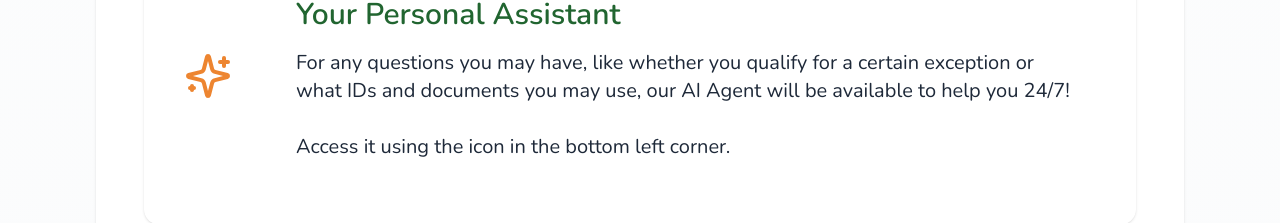
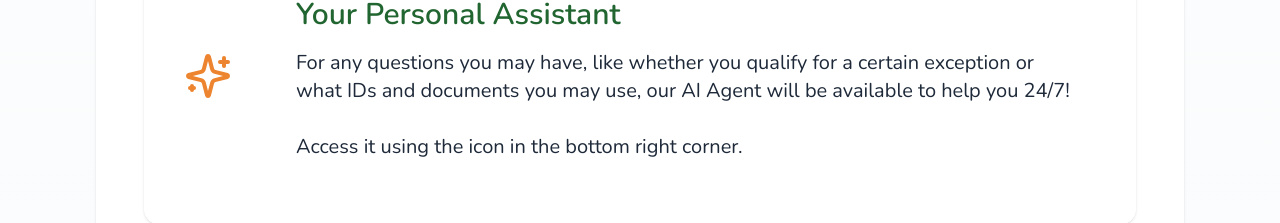
Before and after one commit to Roseline-Projects/Food_Design_Challenge, a React (Vite) app in the folder frontend/: page /application in a window 1280 px wide. Shown: the part 1571-1794 px from the top of the page. Built offline with nearby package versions, Linux system fonts and the light colour scheme.

Commit message:
minor fix - changed instruction to find ai from left to right

```diff
--- a/frontend/src/components/ApplicationPage.jsx
+++ b/frontend/src/components/ApplicationPage.jsx
@@ -41,7 +41,7 @@ const DuringSection = () => {
             will be available to help you 24/7!
             <br />
             <br />
-            <b>Access it using the icon in the bottom left corner.</b>
+            <b>Access it using the icon in the bottom right corner.</b>
           </p>
         </div>
       </div>
```
